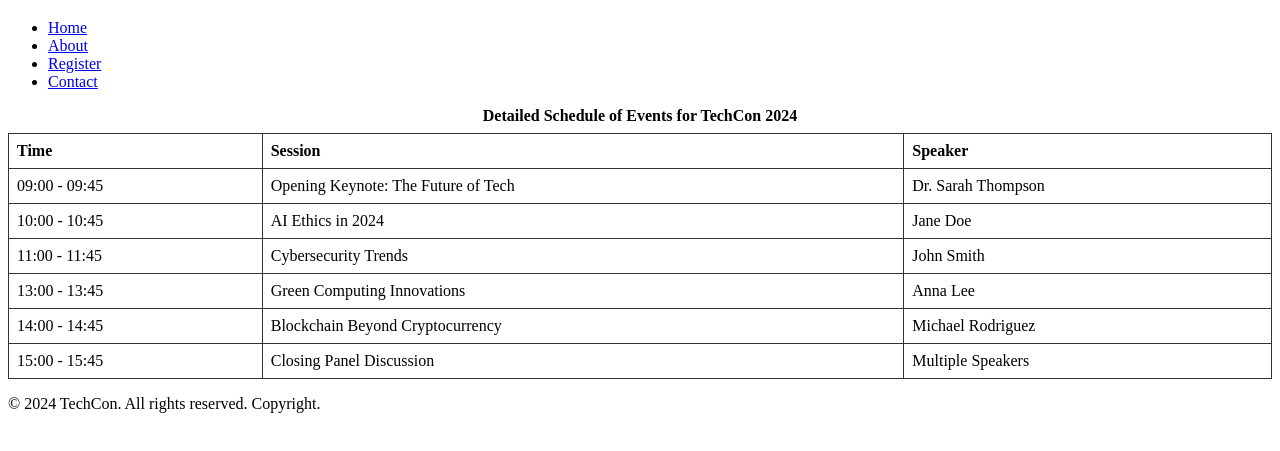
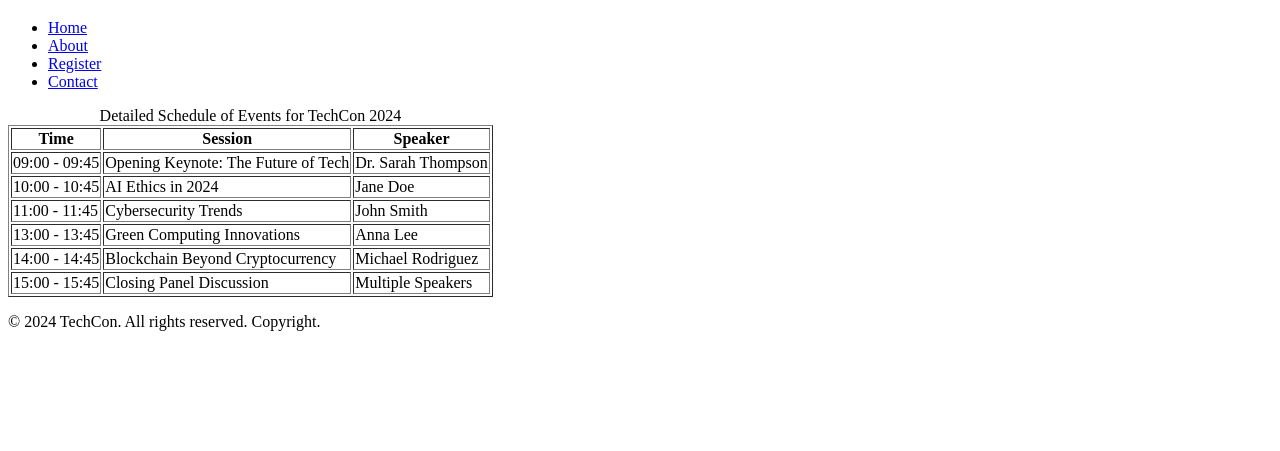
Before and after one commit to T-Chabalala/TechCon_HTML, a plain HTML site: page techcon_website/schedule.html in a window 1280 px wide. Shown: the part 61-512 px from the top of the page. Drawn offline with Linux system fonts and the light colour scheme.

Commit message:
Updated file

```diff
--- a/techcon_website/schedule.html
+++ b/techcon_website/schedule.html
@@ -22,25 +22,7 @@
 
   <!-- Main Content -->
   <main>
-    <style>
-      table {
-        border-collapse: collapse;
-        width: 100%;
-      }
-      table, th, td {
-        border: 1px solid #333;
-      }
-      th, td {
-        padding: 8px;
-        text-align: left;
-      }
-      caption {
-        caption-side: top;
-        font-weight: bold;
-        margin-bottom: 8px;
-      }
-    </style>
-    <table>
+    <table border ="1">
       <caption>Detailed Schedule of Events for TechCon 2024</caption>
       <thead>
         <tr>
```
